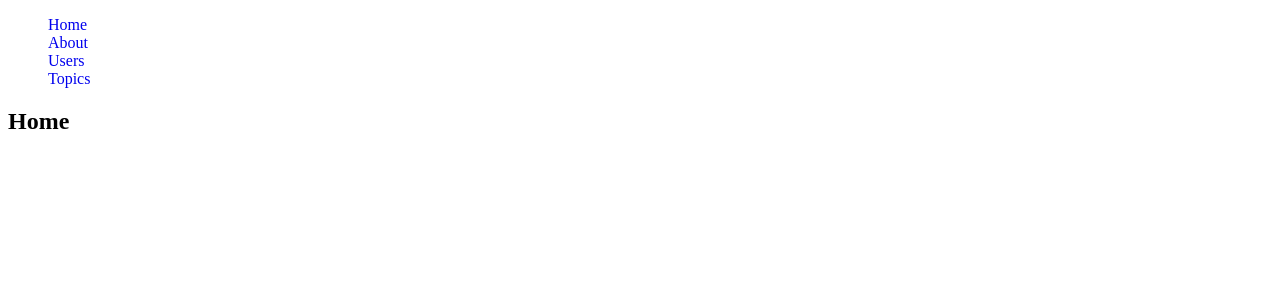
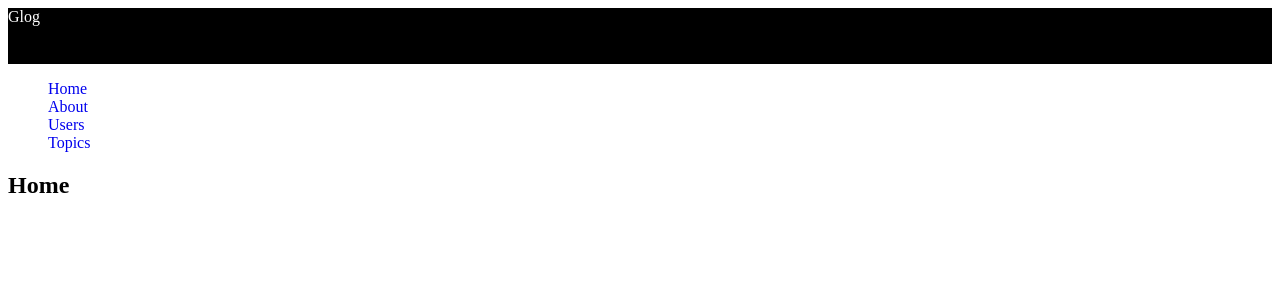
Before and after one commit to junzero741/Glog, a React (Create React App) app: page / in a window 1280 px wide. Shown: the top 300 px of the page. Built offline with nearby package versions, Linux system fonts and the light colour scheme.

Commit message:
[WIP]: header adding..

```diff
--- a/src/App.js
+++ b/src/App.js
@@ -8,12 +8,14 @@ import {
   useRouteMatch,
   useParams,
 } from 'react-router-dom';
+import Header from 'components/Header';
 
 function App() {
   return (
     <Router>
       <GlobalStyle />
       <div>
+        <Header />
         <nav>
           <ul>
             <li>
--- /dev/null
+++ b/src/components/Header.jsx
@@ -0,0 +1,18 @@
+import React from 'react';
+import styled from 'styled-components';
+
+const Header = () => {
+  return (
+    <HeaderWrapper>
+      <span>Glog</span>
+    </HeaderWrapper>
+  );
+};
+
+export default Header;
+
+const HeaderWrapper = styled.div`
+  height: 3.5rem;
+  background-color: black;
+  color: white;
+`;
```
